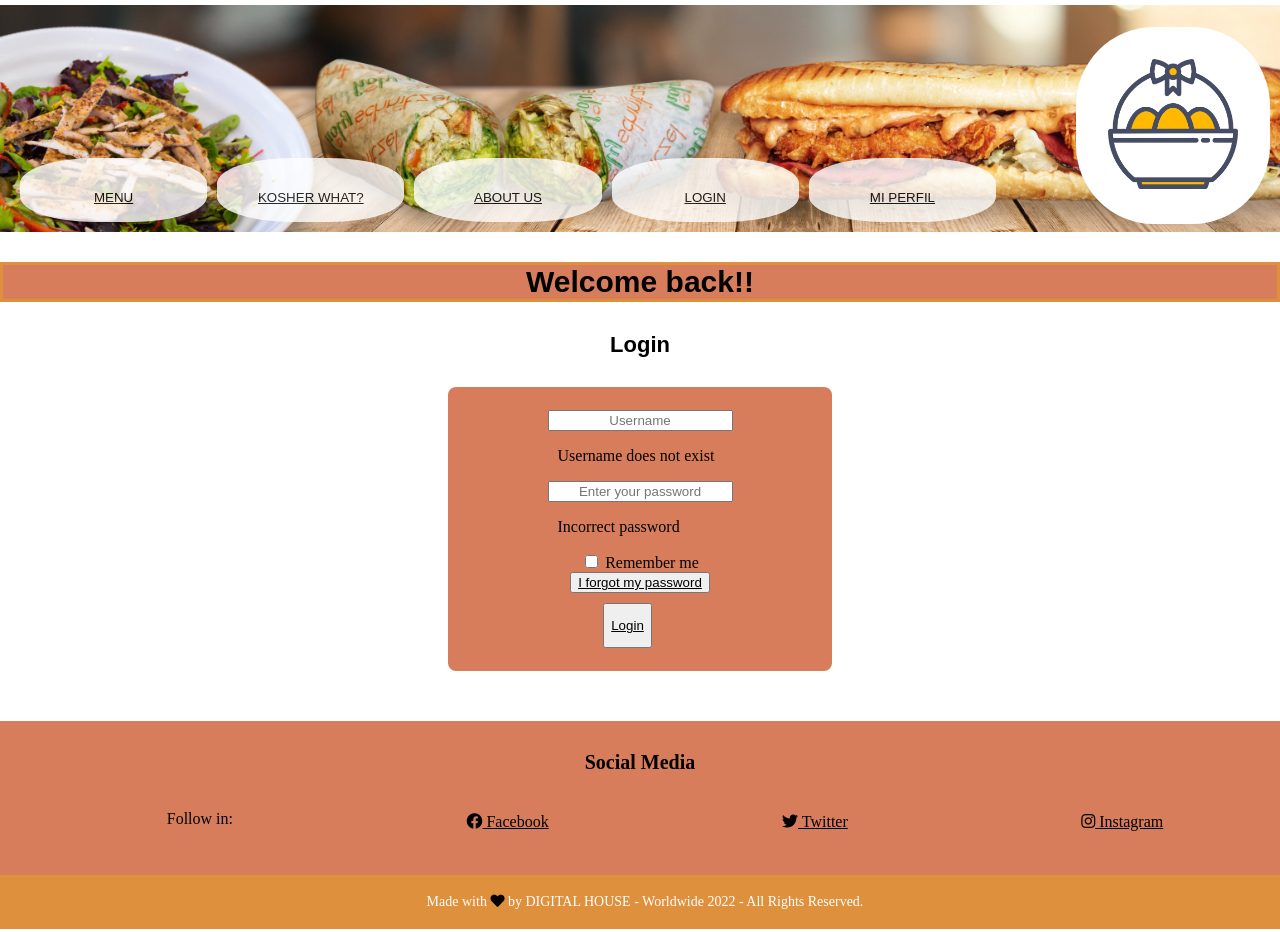
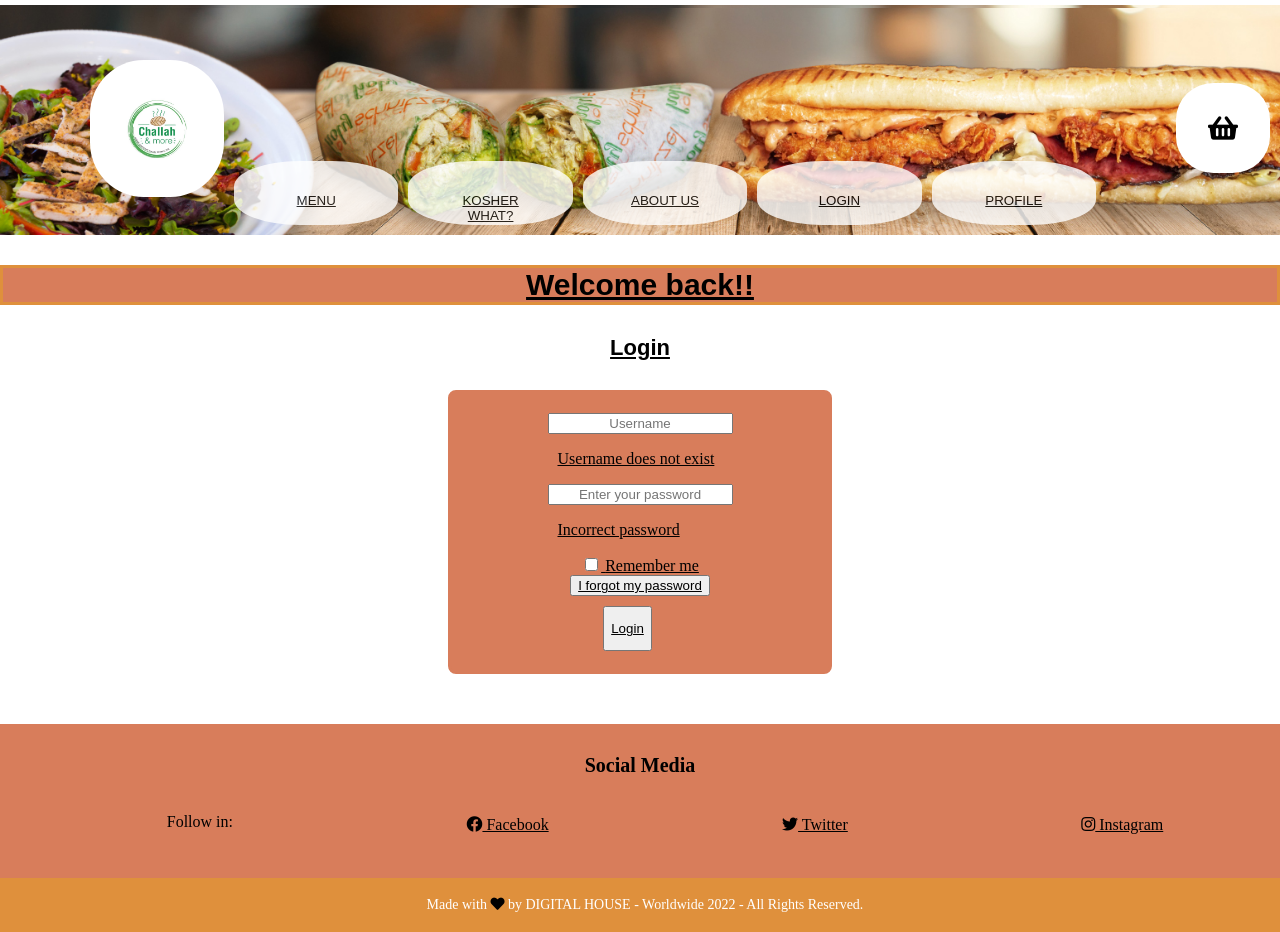
Before and after one commit to Meitalc/Grupo_1_ChallahAndMore, a website: page views/login.html in a window 1280 px wide. Drawn offline with Linux system fonts and the light colour scheme.

Commit message:
Update login.html
actualizacion header

```diff
--- a/views/login.html
+++ b/views/login.html
@@ -12,22 +12,25 @@
     <body>
 
         <header>
+            <header>
+
                 <div class="menu-base">
 
                      <div class="botones">
+                        <button type="submit" class="menu-arriba1"><a href="/"><img width="70px" height="70px" src="/images/challa.jpeg" class="logo" alt="logo"> </a></button>
                         <button type="submit" class="menu-arriba"><a href="/"> MENU </a></button>
                         <button type="submit" class="menu-arriba"><a href="/"> KOSHER WHAT? </a></button>
                         <button type="submit" class="menu-arriba"><a href="/"> ABOUT US </a></button>
                         <button type="submit" class="menu-arriba"><a href="/"> LOGIN </a></button>
-                    <button type="submit" class="menu-arriba"><a href="/"> MI PERFIL </a></button>
-
-                    <div></div><button type="submit" class="menu-arriba1"><a href="/"><img width="130px" height="130px" src="/images/kisspng-computer-icons-easter-basket-clip-art-5ae8897f75b442.5971873315251889914821.png" class="logo" alt="canasta"> </a></button>
+                        <button type="submit" class="menu-arriba"><a href="/"> PROFILE </a></button>
+                        <button type="submit" class="menu-arriba1"><a href="/"><i class='fas fa-shopping-basket fa-2x'></i></button>
 
                     </div>
                     </div>
 
                 </div>
             </div>
+            </header>
 
     </header>
 
```
Lines whose indentation alone changed are shown as unchanged.
